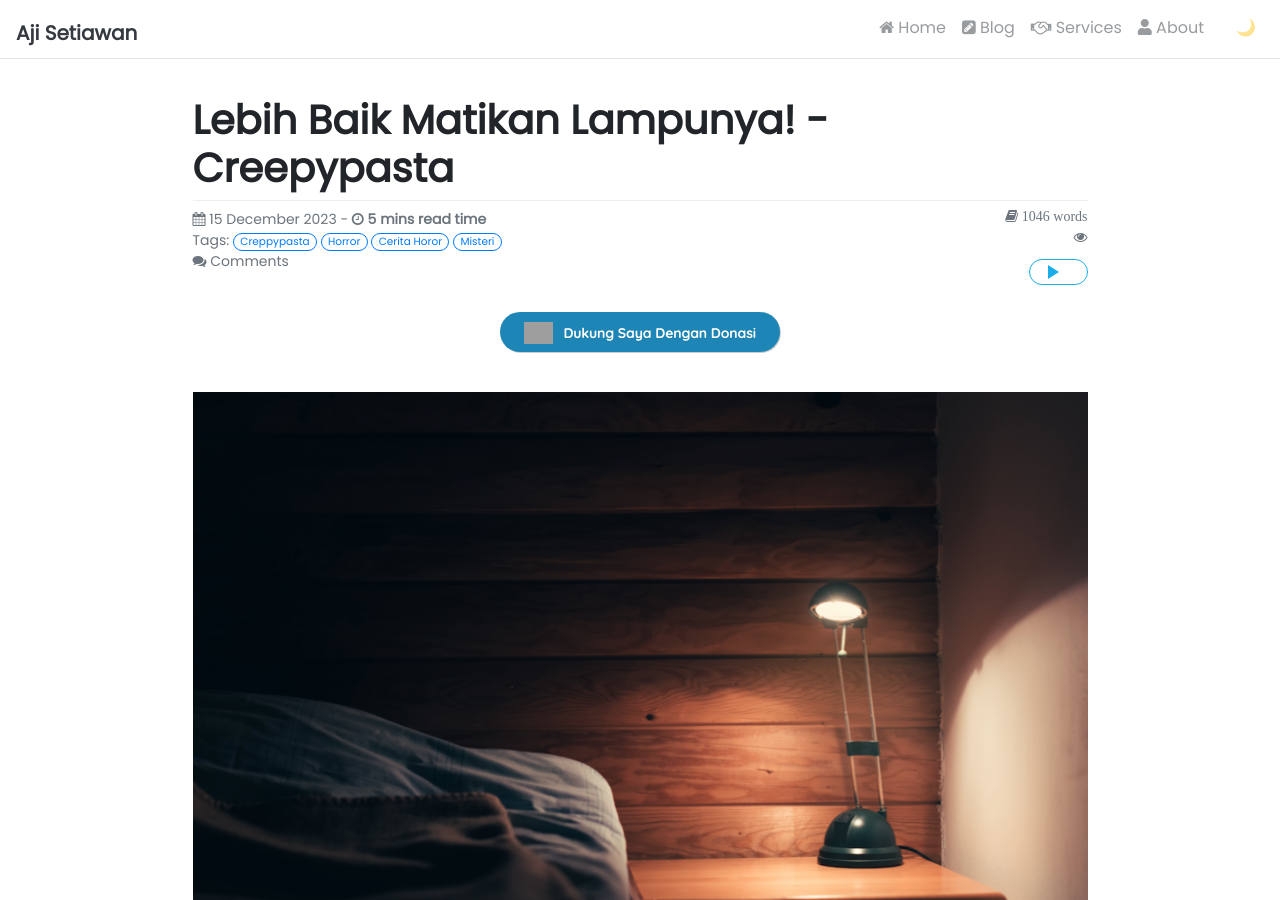
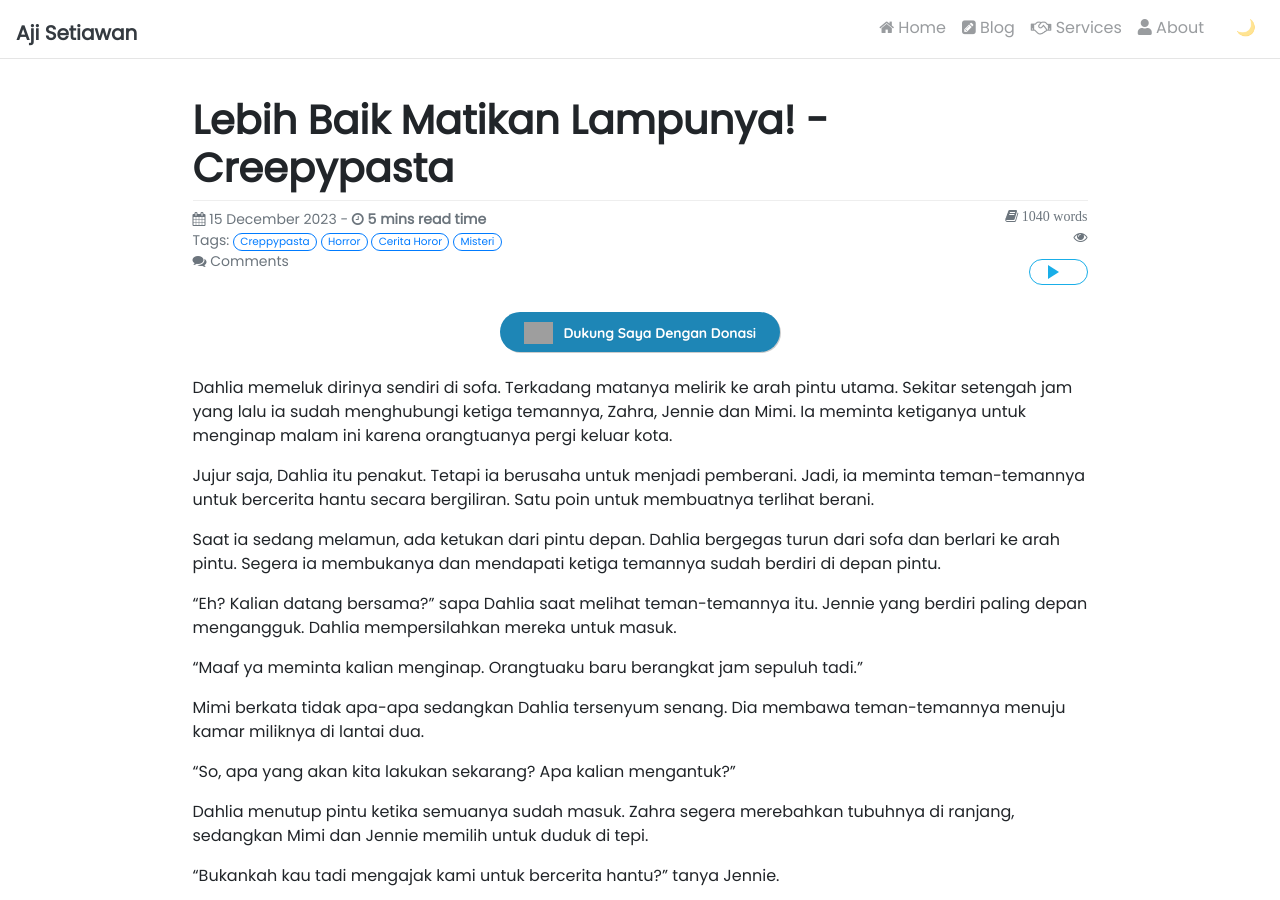
Before and after one commit to ajisetiawan716/ajisetiawan716.github.io, a Jekyll site: the page built from _posts/2023-12-15-lebih baik matikan lampunya.md, in a window 1280 px wide and 900 px high. Built offline with Jekyll 4.4.1, drawn with Linux system fonts in a browser that asks for light colours; nearby versions of some CDN libraries; comment, search, counter and statistics services are not loaded; grey boxes are pictures that could not be loaded.

Commit message:
Update 2023-12-15-lebih baik matikan lampunya.md

```diff
--- a/_posts/2023-12-15-lebih baik matikan lampunya.md
+++ b/_posts/2023-12-15-lebih baik matikan lampunya.md
@@ -7,11 +7,10 @@ tags: [Creppypasta, Horror, Cerita Horor, Misteri]
 #date: 2023-12-15 15:25:15
 #excerpt: ''
 image: '/assets/img/content/Jepretan-Layar-2019-07-03-pada-4.19.17-PM-1024x683.png'
+image-alt: Gambar Lampu
 #description:
 #permalink:
 ---
-
-![Lampu](/assets/img/content/Jepretan-Layar-2019-07-03-pada-4.19.17-PM-1024x683.png "Gambar Lampu")
 
 Dahlia memeluk dirinya sendiri di sofa.
 Terkadang matanya melirik ke arah pintu utama. Sekitar setengah jam yang lalu ia sudah menghubungi ketiga temannya, Zahra, Jennie dan Mimi. Ia meminta ketiganya untuk menginap malam ini karena orangtuanya pergi keluar kota.
```
